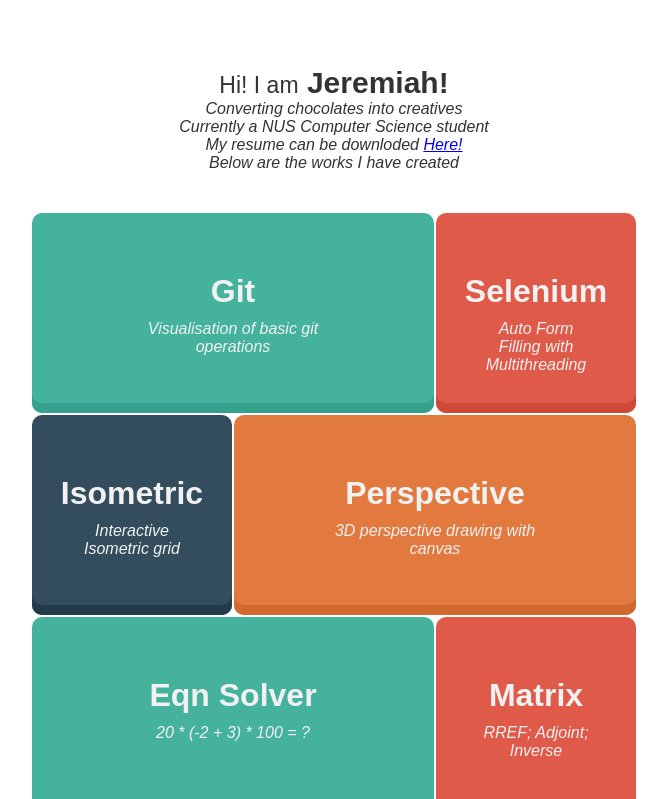
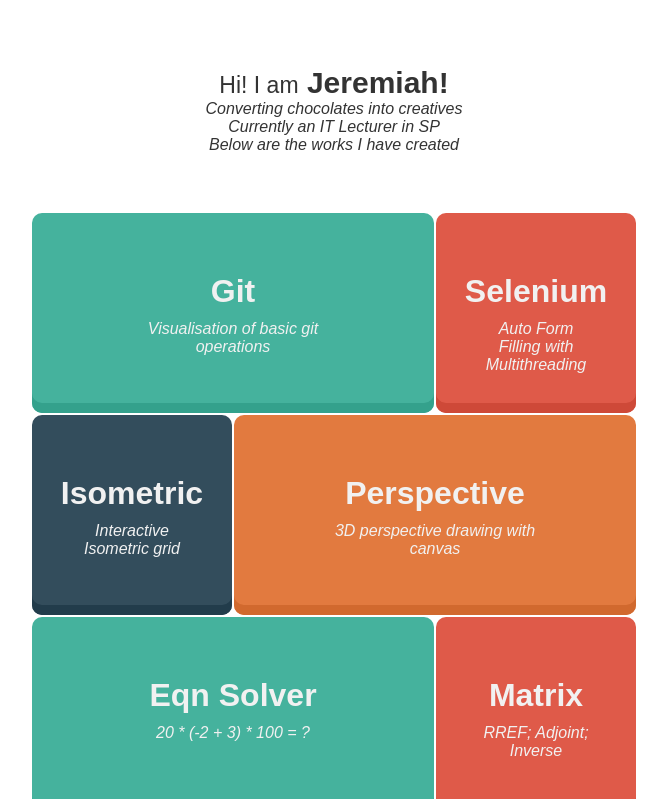
Before and after one commit to jeremiah-ang/jeremiah-ang.github.io, a website built with webpack: page index.html in a window 1280 px wide. Shown: the top 799 px of the page, without its empty margins (306-973 px from the left). Built offline with nearby package versions, Linux system fonts and the light colour scheme.

Commit message:
Update description

```diff
--- a/index.html
+++ b/index.html
@@ -11,8 +11,7 @@
             <div class = 'cell larger' id = 'about'> <p>
                 <span class = 'small'>Hi! I am</span> Jeremiah! </p>
                 <p class = 'description'> Converting chocolates into creatives </p>
-                <p class = 'description'> Currently a NUS Computer Science student</p>
-                <p class = 'description'> My resume can be downloded <a href='./app/assets/Resume.pdf'>Here!</a></p>
+                <p class = 'description'> Currently an IT Lecturer in SP</p>
                 <p class = 'description'> Below are the works I have created</p>
             </div>
             <div id = 'items'> </div>
```
